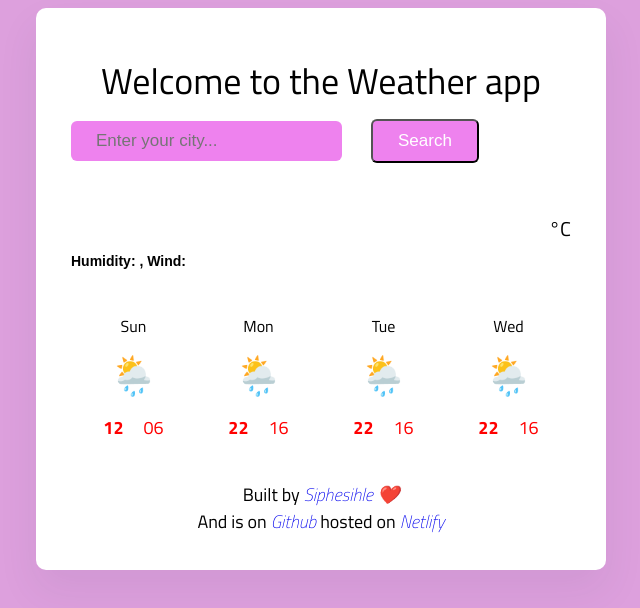
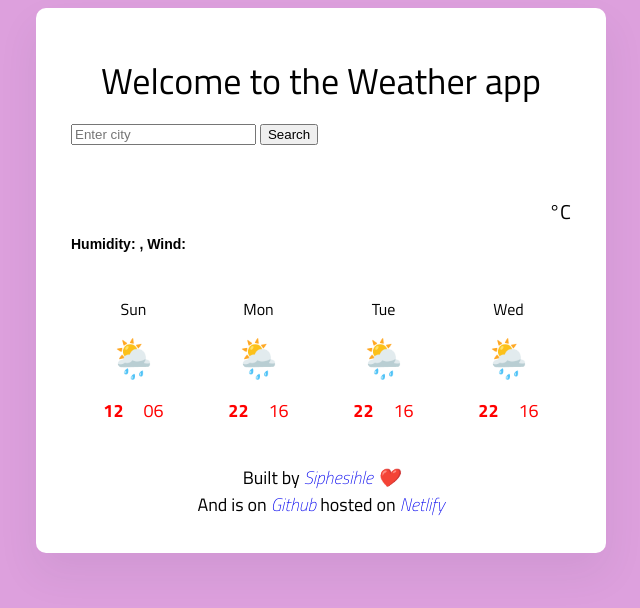
Before and after one commit to Annie24-ux/Weather-App, a website built with Parcel: page src/index.html in a window 1280 px wide. Shown: the whole page, without its empty margins (319-959 px from the left). Built offline with nearby package versions, Linux system fonts and the light colour scheme; no server answers.

Commit message:
Submit refresh

```diff
--- a/src/index.html
+++ b/src/index.html
@@ -19,15 +19,16 @@
 
     <header>
       <form id="search-form">
-        <input id="form-input" type="text" placeholder="Enter your city..." required>
-        <input id="answer" type="submit" value="Search">
+        <!-- <input id="form-input" type="text" class="form-input" placeholder="Enter your city..." required>
+        <input id="answer" type="submit"  class="form-input" value="Search"> -->
+          <input type="text" id="form-input" placeholder="Enter city">
+          <button id="search-button" type="submit">Search</button>
+
+
       </form>
 
 
-      <!-- <form id="search-form2">
-        <input type="text" id="form-input2" placeholder="Enter city">
-        <button id="search-button" type="submit">Search</button>
-     </form> -->
+
 
     </header>
 
--- a/src/index.js
+++ b/src/index.js
@@ -1,9 +1,9 @@
-function searchSubmitHandler(event){
+function searchSubmitHandler(event) {
     event.preventDefault();
     let searchInput = document.querySelector("#form-input");
-
     citySearch(searchInput.value);
 }
+
 
 /*
 function handleSearchSubmit(event) {
@@ -95,7 +95,10 @@ function citySearch(city){
 
 
 
-let searchFormElement = document.querySelector("#answer");
+let searchFormElement = document.querySelector("#search-form");
 searchFormElement.addEventListener("click", searchSubmitHandler);
 
+//document.querySelector("#search-form").addEventListener("submit", searchSubmitHandler);
+
+
 citySearch("Malelane");
--- a/src/styles.css
+++ b/src/styles.css
@@ -69,14 +69,14 @@ p{
         font-size: 17px;
   }
 
-  #form-input{
+  /* #form-input{
     background-color: violet;
     padding: 10px 25px;
     border-radius: 6px;
     color: white;
     font-size: 17px;
     border: none;
-}
+} */
 
 
 
```
